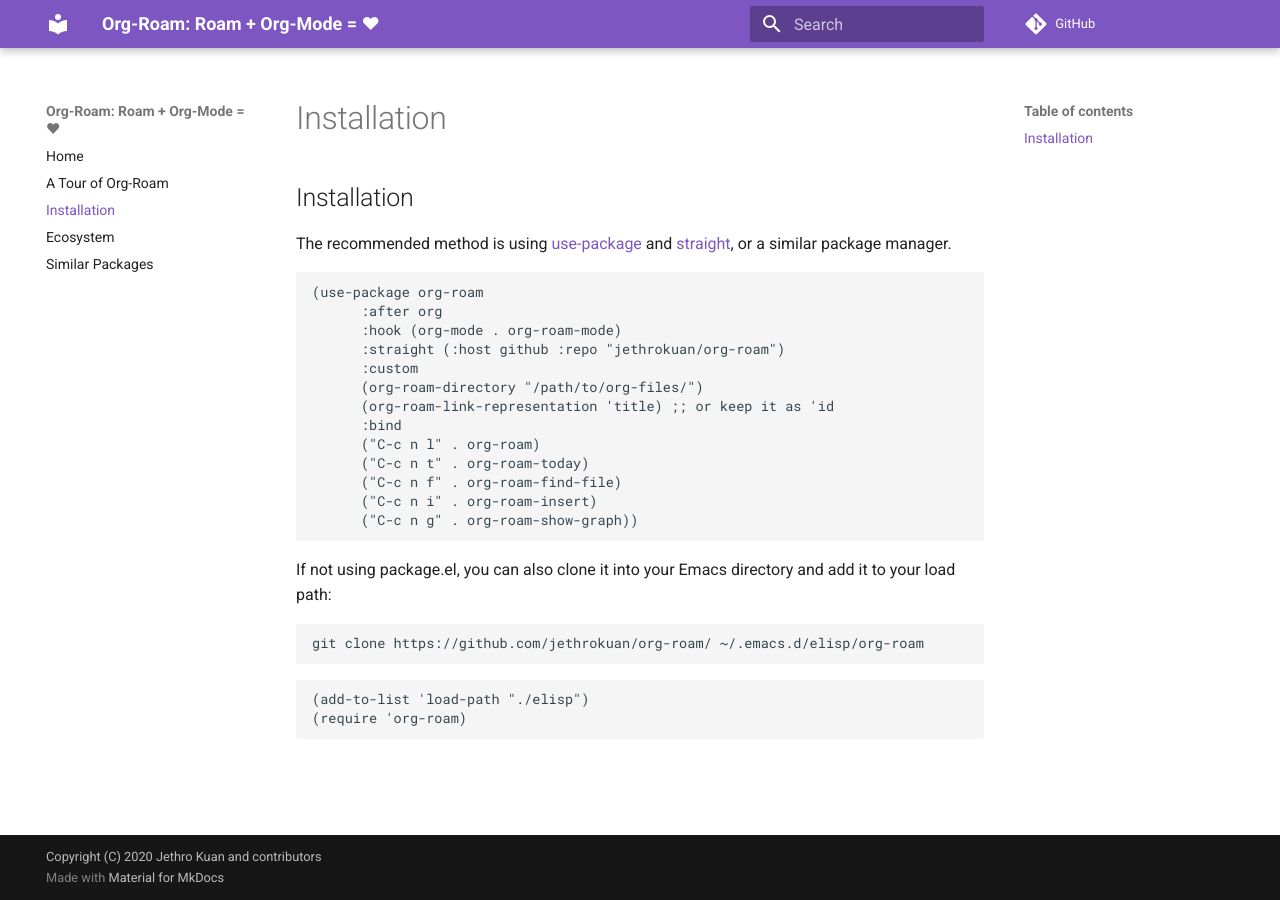
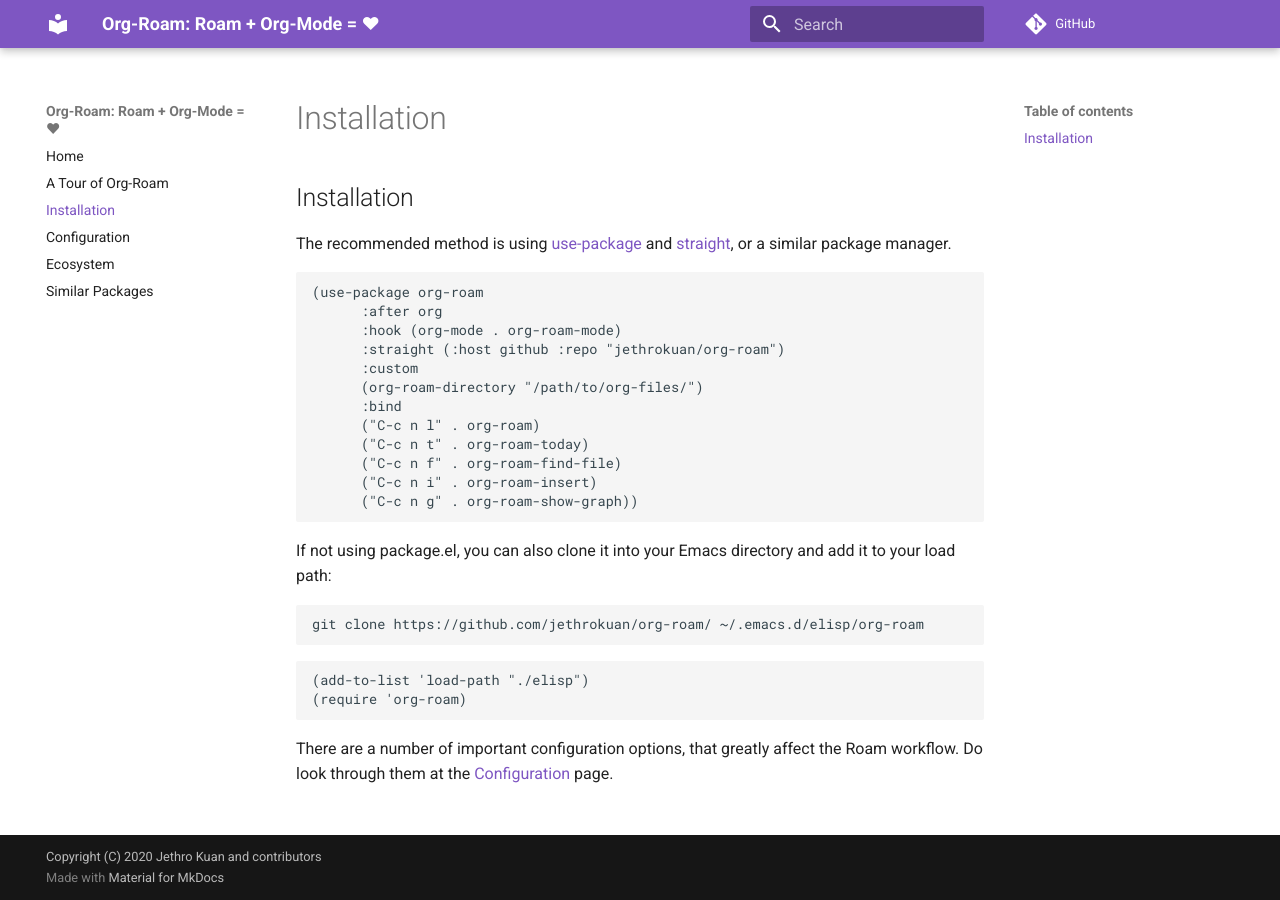
Before and after one commit to org-roam/org-roam, an MkDocs documentation site: the page built from doc/installation.md, in a window 1280 px wide. Built offline with MkDocs 1.6.1 and Material for MkDocs 9.7.7, drawn with Linux system fonts in a browser that asks for light colours; comment, search, counter and statistics services are not loaded.

Commit message:
Simplify org-roam-insert and org-roam-find-file (#62)
* Simplify org-roam-insert and org-roam-find-file

See #59.

* Add docs for org-roam automatic filenaming

* Update installation instructions

````diff
--- a/doc/installation.md
+++ b/doc/installation.md
@@ -10,7 +10,6 @@
       :straight (:host github :repo "jethrokuan/org-roam")
       :custom
       (org-roam-directory "/path/to/org-files/")
-      (org-roam-link-representation 'title) ;; or keep it as 'id
       :bind
       ("C-c n l" . org-roam)
       ("C-c n t" . org-roam-today)
@@ -31,5 +30,9 @@
 (require 'org-roam)
 ```
 
+There are a number of important configuration options, that greatly
+affect the Roam workflow. Do look through them at the
+[Configuration](configuration.md) page.
+
 [use-package]: https://github.com/jwiegley/use-package
 [straight]: https://github.com/raxod502/straight.el
--- a/mkdocs.yml
+++ b/mkdocs.yml
@@ -7,6 +7,7 @@
 - Home: index.md
 - A Tour of Org-Roam: tour.md
 - Installation: installation.md
+- Configuration: configuration.md
 - Ecosystem: ecosystem.md
 - Similar Packages: comparison.md
 markdown_extensions:
````
Also changed, not shown: doc/configuration.md (added, +51 -0 lines), 1 other file.
